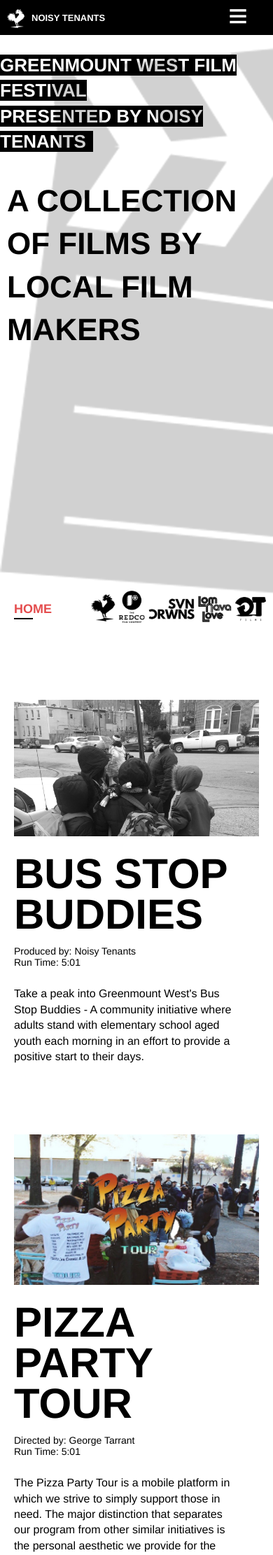
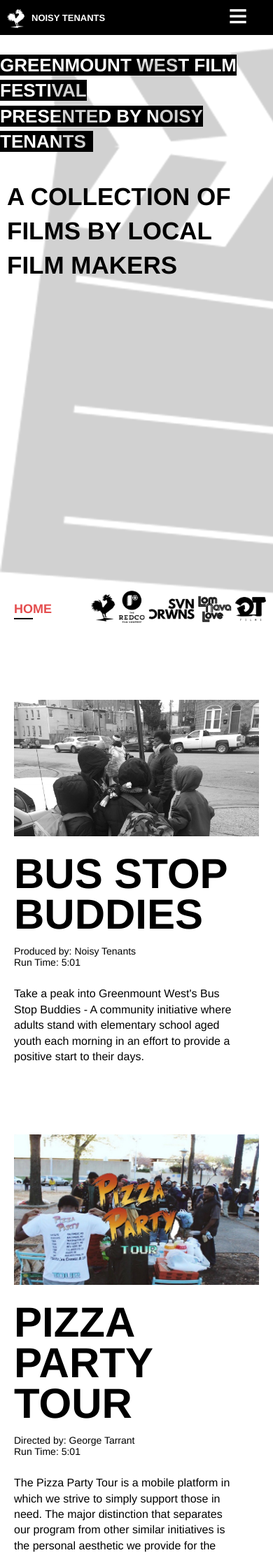
Before and after one commit to nickmtchl/nickmtchl.github.io, a Jekyll site: the page built from _work/2017-04-02-greenmount-west-film-festival.md, in a window 390 px wide. Shown: the top 2222 px of the page at 70% size. Built offline with Jekyll 4.4.1, drawn with Linux system fonts in a browser that asks for light colours; nearby versions of some CDN libraries; a script that is not in the unit is left out; comment, search, counter and statistics services are not loaded.

Commit message:
specific iphone 5 styles

```diff
--- a/_sass/_components.scss
+++ b/_sass/_components.scss
@@ -406,9 +406,13 @@
 }
 .subtitle_project {
   color: #000;
-  font-size: 44px;
+  font-size: 35px;
   margin-top: 35px;
   margin-left: 10px;
+
+  @include small {
+    font-size: 40px;
+  }
 
   @include palm {
     font-size: 60px;
--- a/_sass/_media_queries.scss
+++ b/_sass/_media_queries.scss
@@ -9,6 +9,7 @@
 $on-tv-1920         : 1920px;
 
 // Media Query Mixins
+
 @mixin small {
   @media screen and (min-width: #{$on-small}) {
     @content;
```
